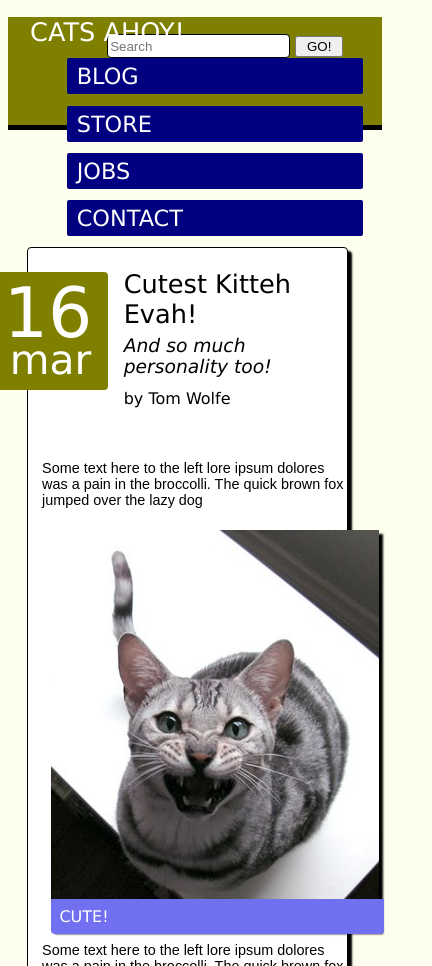
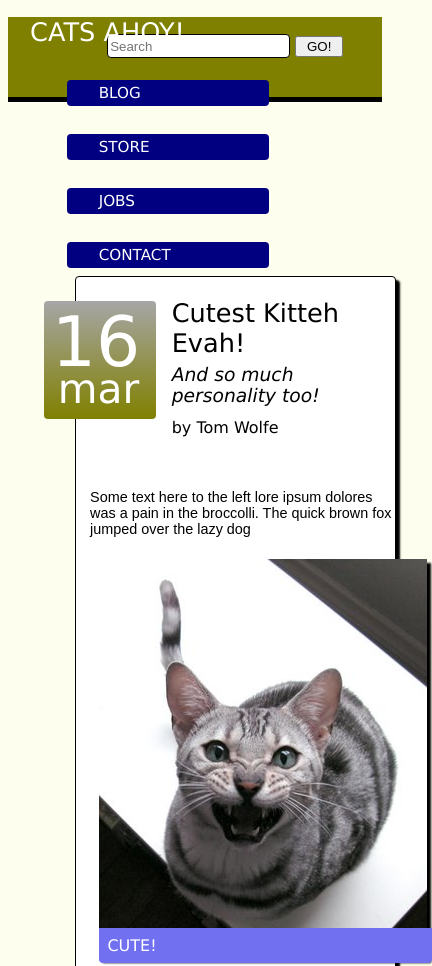
Before and after one commit to ctorok/responsive-for-tablet, a plain HTML site: page index.html in a window 390 px wide. Shown: the top 966 px of the page, 432 px wide, since content can reach past the window. Drawn offline with Linux system fonts and the light colour scheme.

Commit message:
fine tunning nav bar

```diff
--- a/css/main.css
+++ b/css/main.css
@@ -25,9 +25,11 @@ p {
 .header-container {
     border-bottom: 5px solid #000000;
     background: #808000;
-    height: 6.75em;
+    height: 5em;
 }
 
+/* ==== Aside settings ====
+*/
 .main aside {
     background: #000080;
     color: white;
@@ -47,14 +49,16 @@ p {
   padding-right: 4em;
 }
 
+
 .title {
   margin-left: 1%;
   color: white;
 }
 
+/* ==== Date box ====
+*/
 .date-box {
   float: left;
-  background-color: #808000;
   color: white;
   width: 6em;
   height: 6em;
@@ -73,24 +77,35 @@ p {
   margin: -.3em 0 0 .15em;
 }
 
+.grad {
+  background-color: #808000; /* fallback color if gradients are not supported */
+  background-image: -webkit-linear-gradient(top, #a6a6a6, #808000); /* For Chrome and Safari */
+  background-image:    -moz-linear-gradient(top, #a6a6a6, #808000); /* For old Fx (3.6 to 15) */
+  background-image:     -ms-linear-gradient(top, #a6a6a6, #808000); /* For pre-releases of IE 10*/
+  background-image:      -o-linear-gradient(top, #a6a6a6, #808000); /* For old Opera (11.1 to 12.0) */
+  background-image:         linear-gradient(to bottom, #a6a6a6, #808000); /* Standard syntax; must be last */
+}
+
+
+/* ==== Navigation bar ====
+*/
 nav ul {
-  margin: 0;
+  margin: .75em 0 0 0;
   padding-top: 0.85em;
   width: auto;
-   font-size: 1.4em;
  }
 
 nav ul li {
-  margin: 0 0 0.5em 0;
+  margin: 1.25em 0 0.5em 0;
   display: block;
   float: left;
   clear: none;
   margin-right: 2.5%;
-  background:#000080;
-  -moz-border-radius: 2px;
-  -webkit-border-radius: 2px;
-  border-radius: 2px;
-  padding:5px 10px 5px 10px;
+  background: #000080;
+  -moz-border-radius: 4px;
+  -webkit-border-radius: 4px;
+  border-radius: 4px;
+  padding: .25em 2em .25em 2em;
 }
 
 nav li:last-child {
@@ -101,8 +116,11 @@ nav ul li a {
   display: block;
   color: #FFF;
   text-decoration:none;
+  font-size: 95%;
 }
 
+/* ==== Search box ====
+*/
 .fieldcontainer {
   float: right;
   margin-top: -.5em;
@@ -115,9 +133,6 @@ nav ul li a {
   height: 1.5em;
 }
 
-
-
-
 /* remove placeholder on focus of Search field */
 input:focus::-webkit-input-placeholder { color:transparent; }
 input:focus::-moz-placeholder { color:transparent; }
@@ -129,8 +144,9 @@ article {
   border-radius: 4px;
   border: 1px black solid;
   background: white;
-  margin-bottom: 5em;
+  margin: 0 0 5em 3em;
 }
+
 .top-title {
   padding-left: 8em;
   padding-bottom: 2em;
@@ -205,12 +221,10 @@ img {
   }
 
   nav li {
-    margin: 0;
-    display: block;
     float: left;
-    width: 100%;
+    width: 50%;
     clear: none;
-    background:none;
+    padding: 0;
   }
 
 .main aside {
--- a/index.html
+++ b/index.html
@@ -5,10 +5,21 @@
   <meta name="viewport" content="width=960, initial-scale=1, maximum-scale=1.0, user-scalable=no"/>
   <title>Kitty Kat Solution</title>
   <link rel="stylesheet" href="css/main.css">
-  <!--[if lt IE 9]>
-<link rel="stylesheet" type="text/css" href="css/ie.css"/>
+<!-- take care of no negative margins in ie9, ie8 -->
+<!-- <meta http-equiv="X-UA-Compatible" content="IE=edge" /> -->
+  <script src="js/modernizr.js" type="text/javascript"></script>
+
+<!-- take care of no negative margins in ie7, basically remove negative margin -->
+  <!--[if lt IE 8]>
+    <style>
+    .title_aside {  background: #7070f0;
+  color: white;
+  padding: .5em;
+  margin-left: .5em;
+  text-transform: uppercase;
+  padding-right: 4em; }
+    </style>
 <![endif]-->
-  <script src="js/modernizr.js" type="text/javascript"></script>
 
 </head>
 <body>
@@ -35,7 +46,7 @@
     <div class="main wrapper clearfix">
 
      <article class="shadow">
-      <div class="date-box">
+      <div class="date-box grad">
         <div class="big-day">16</div>
         <div class="little-month">mar</div>
       </div>
@@ -45,7 +56,7 @@
         <h4>by Tom Wolfe</h4>
       </div>
       <p> Some text here to the left lore ipsum dolores was a pain in the broccolli. The quick brown fox jumped over the lazy dog</p>
-     <div class="right-image"><img src="img/j-begs1.jpg" class="shadow" /><div class="caption">Cute!</div></div><p> Some text here to the left lore ipsum dolores was a pain in the broccolli. The quick brown fox jumped over the lazy dog. And again and again and again ad nauseum. Some text here to the left lore ipsum dolores was a pain in the broccolli. The <span class="bold">quick brown fox</span> jumped over the lazy dog. And again and again and again <em>ad nauseum</em>. Some text here to the left lore ipsum dolores was a pain in the broccolli. The quick brown fox jumped over the lazy dog. And again and again and again ad nauseum. Some text here to the left lore ipsum dolores was a pain in the broccolli. The quick brown fox jumped over the lazy dog. And again and again and again ad nauseum. </p>
+     <div class="right-image"><img src="img/j-begs1.jpg" class="shadow" alt="cute kitty" /><div class="caption">Cute!</div></div><p> Some text here to the left lore ipsum dolores was a pain in the broccolli. The quick brown fox jumped over the lazy dog. And again and again and again ad nauseum. Some text here to the left lore ipsum dolores was a pain in the broccolli. The <span class="bold">quick brown fox</span> jumped over the lazy dog. And again and again and again <em>ad nauseum</em>. Some text here to the left lore ipsum dolores was a pain in the broccolli. The quick brown fox jumped over the lazy dog. And again and again and again ad nauseum. Some text here to the left lore ipsum dolores was a pain in the broccolli. The quick brown fox jumped over the lazy dog. And again and again and again ad nauseum. </p>
      <p> Some text here to the left lore ipsum dolores was a pain in the broccolli. The quick brown fox jumped over the lazy dog. And again and again and again ad nauseum. Some text here to the left lore ipsum dolores was a pain in the broccolli. The quick brown fox jumped over the lazy dog. And again and again and again ad nauseum. Some text here to the left lore ipsum dolores was a pain in the broccolli. The quick brown fox jumped over the lazy dog. And again and again and again ad nauseum. Some text here to the left lore ipsum dolores was a pain in the broccolli. The quick brown fox jumped over the lazy dog. And again and again and again ad nauseum. </p>
       <p> Some text here to the left lore ipsum dolores was a pain in the broccolli. The quick brown fox jumped over the lazy dog. And again and again and again ad nauseum. Some text here to the left lore ipsum dolores was a pain in the broccolli. The quick brown fox jumped over the lazy dog. And again and again and again ad nauseum. Some text here to the left lore ipsum </p>
    </article>
```
Also changed, not shown: index1.html (deleted, +0 -52 lines).
